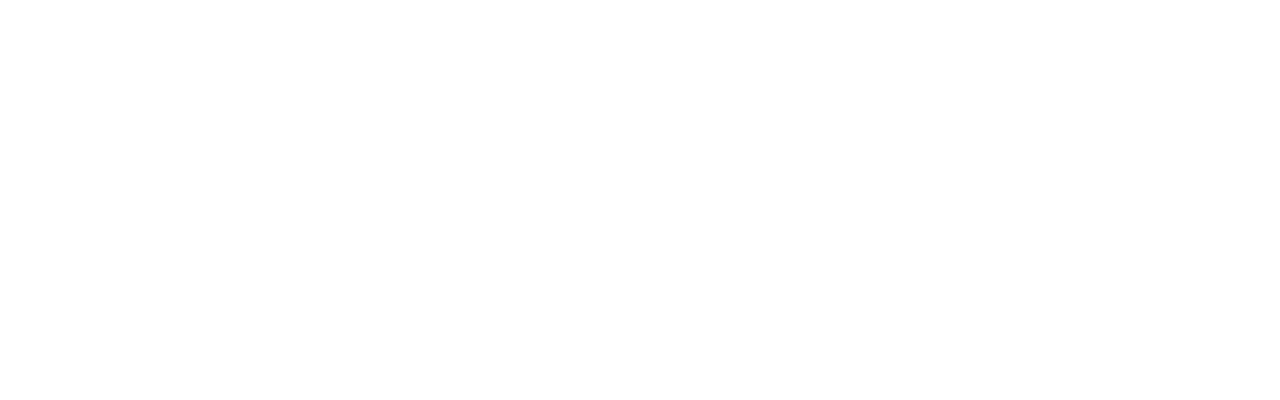
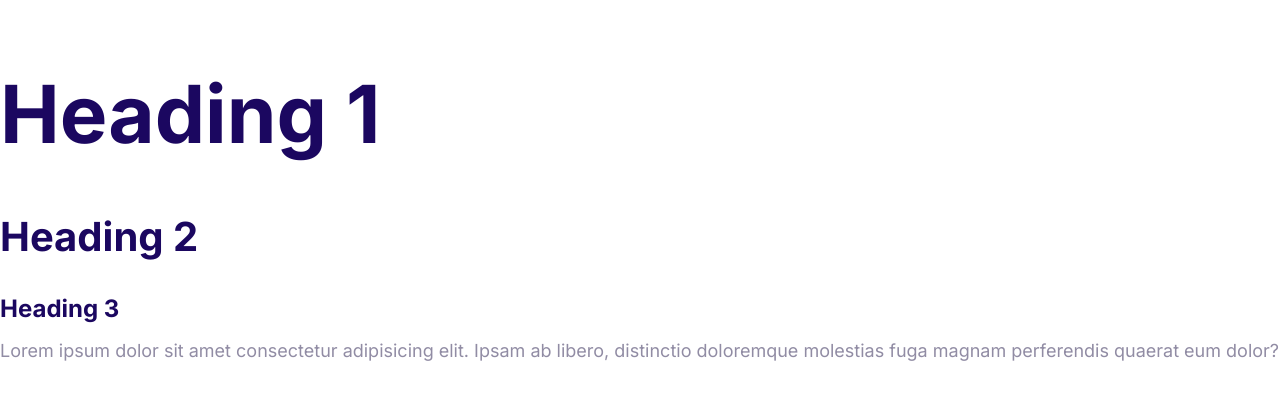
Before and after one commit to danielkim2711/moshify, a plain HTML site: page index.html in a window 1280 px wide. Drawn offline with Linux system fonts and the light colour scheme.

Commit message:
Define the styles for the fonts.

```diff
--- a/css/style.css
+++ b/css/style.css
@@ -1,7 +1,59 @@
 :root {
-    --color-primary: #2584ff;
-    --color-secondary: #00d9ff;
-    --color-accent: #ff3400;
-    --color-headings: #1b0760;
-    --color-body: #918ca4;
+  --color-primary: #2584ff;
+  --color-secondary: #00d9ff;
+  --color-accent: #ff3400;
+  --color-headings: #1b0760;
+  --color-body: #918ca4;
 }
+
+html {
+  font-size: 62.5%;
+}
+
+body {
+  font-family: "Inter", Arial, Helvetica, sans-serif;
+  font-size: 2.4rem;
+  line-height: 1.5;
+  color: var(--color-body);
+}
+
+h1,
+h2,
+h3 {
+  color: var(--color-headings);
+  margin-bottom: 1rem;
+}
+
+h1 {
+  font-size: 7rem;
+}
+
+h2 {
+  font-size: 4rem;
+}
+
+h3 {
+  font-size: 3rem;
+}
+
+p {
+  margin-top: 0;
+}
+
+@media screen and (min-width: 1024px) {
+  body {
+    font-size: 1.8rem;
+  }
+
+  h1 {
+    font-size: 8rem;
+  }
+
+  h2 {
+    font-size: 4rem;
+  }
+
+  h3 {
+    font-size: 2.4rem;
+  }
+}
--- a/index.html
+++ b/index.html
@@ -1,14 +1,26 @@
 <!DOCTYPE html>
 <html lang="en">
-<head>
-    <meta charset="UTF-8">
-    <meta http-equiv="X-UA-Compatible" content="IE=edge">
-    <meta name="viewport" content="width=device-width, initial-scale=1.0">
+  <head>
+    <meta charset="UTF-8" />
+    <meta http-equiv="X-UA-Compatible" content="IE=edge" />
+    <meta name="viewport" content="width=device-width, initial-scale=1.0" />
     <title>Document</title>
-    <link rel="stylesheet" href="css/normalize.css">
-    <link rel="stylesheet" href="css/style.css">
-</head>
-<body>
-
-</body>
+    <link rel="preconnect" href="https://fonts.googleapis.com" />
+    <link rel="preconnect" href="https://fonts.gstatic.com" crossorigin />
+    <link
+      href="https://fonts.googleapis.com/css2?family=Inter:wght@400;700&display=swap"
+      rel="stylesheet"
+    />
+    <link rel="stylesheet" href="css/normalize.css" />
+    <link rel="stylesheet" href="css/style.css" />
+  </head>
+  <body>
+    <h1>Heading 1</h1>
+    <h2>Heading 2</h2>
+    <h3>Heading 3</h3>
+    <p>
+      Lorem ipsum dolor sit amet consectetur adipisicing elit. Ipsam ab libero,
+      distinctio doloremque molestias fuga magnam perferendis quaerat eum dolor?
+    </p>
+  </body>
 </html>
```
